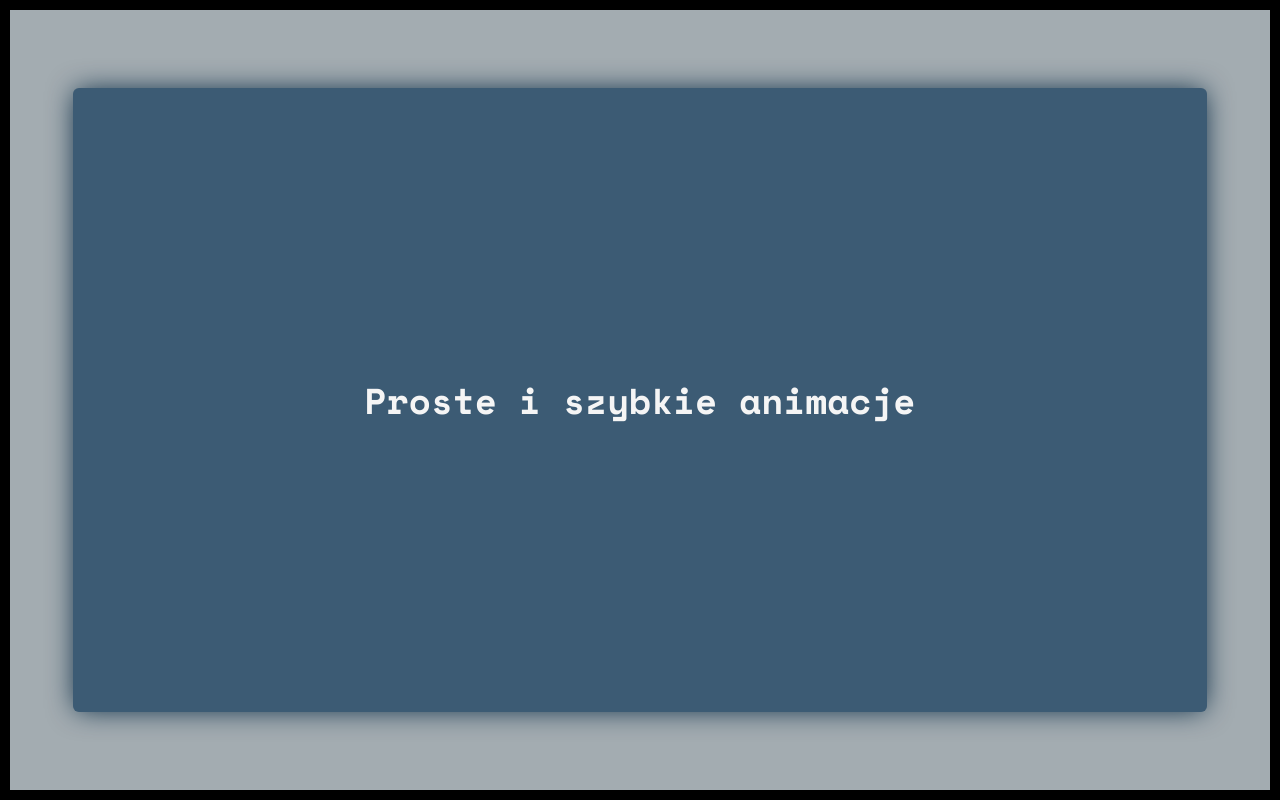
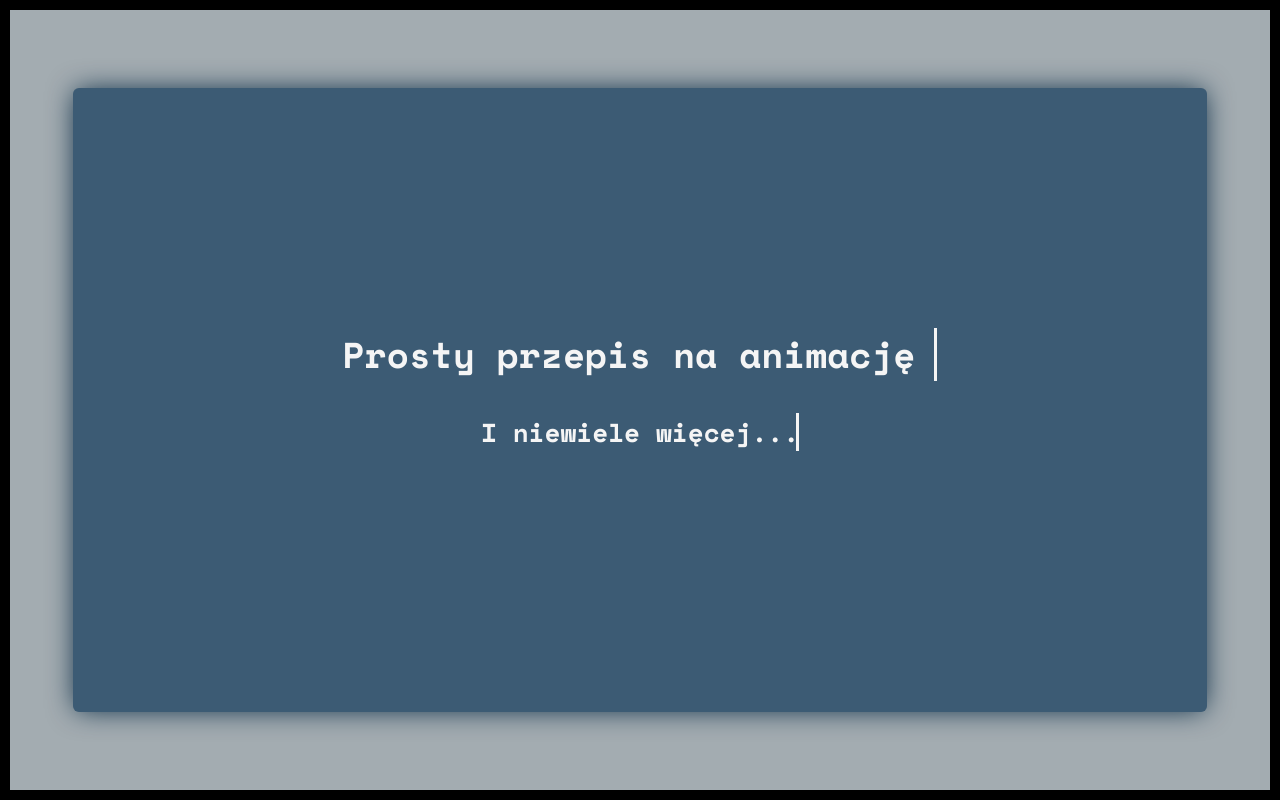
Before and after one commit to TymoteuszStr/animation-prezentation, a Vue app: page / in a window 1280 px wide. Shown: the top 800 px of the page. Built offline with nearby package versions, Linux system fonts and the light colour scheme.

Commit message:
Add title animation

```diff
--- a/src/components/Slajdy/Title/Title.vue
+++ b/src/components/Slajdy/Title/Title.vue
@@ -1,7 +1,8 @@
 <template>
   <SlajdWrapper>
     <div class="container">
-      <h5>Proste i szybkie animacje</h5>
+      <h5 class="typing-animation">Prosty przepis na animację</h5>
+      <h4 class="typing-animation">I niewiele więcej...</h4>
     </div>
   </SlajdWrapper>
 </template>
@@ -21,14 +22,49 @@ export default {
 </script>
 
 <style lang="scss" scoped>
+
+  @mixin typinganimation($steps) {
+    // margin: auto;
+    width: #{$steps}ch;
+    animation: typing 2s steps(#{$steps}), blink .5s step-end infinite alternate;
+    white-space: nowrap;
+    overflow: hidden;
+    border-right: 3px solid;
+  }
+
   .container {
     display: flex;
-    justify-content: center;
+    flex-direction: column;
+    justify-content: flex-start;
     align-items: center;
     height: 100%;
+    margin: 30vh 0;
   }
+
   h5 {
     font-size: 36px;
-    margin: auto;
+    margin-bottom: 2rem;
+    // margin: auto;
+
+    @include typinganimation(27);
+  }
+  h4 {
+    font-size: 26px;
+    // margin: auto;
+    width: 0;
+    @include typinganimation(20);
+    animation-delay: 2s;
+  }
+
+  @keyframes typing {
+    from {
+      width: 0
+    }
+  }
+
+  @keyframes blink {
+    50% {
+      border-color: transparent
+    }
   }
 </style>
```
